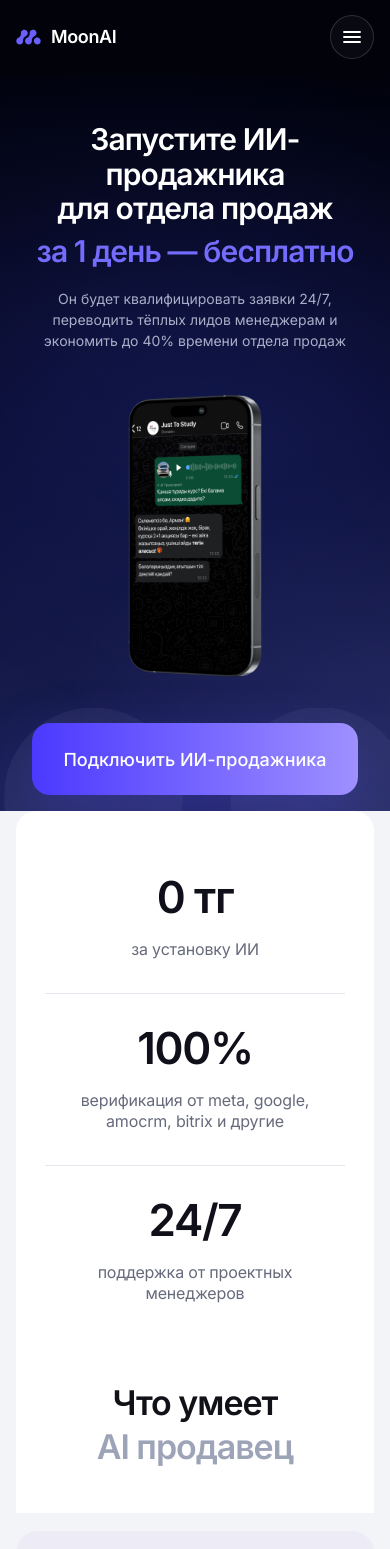
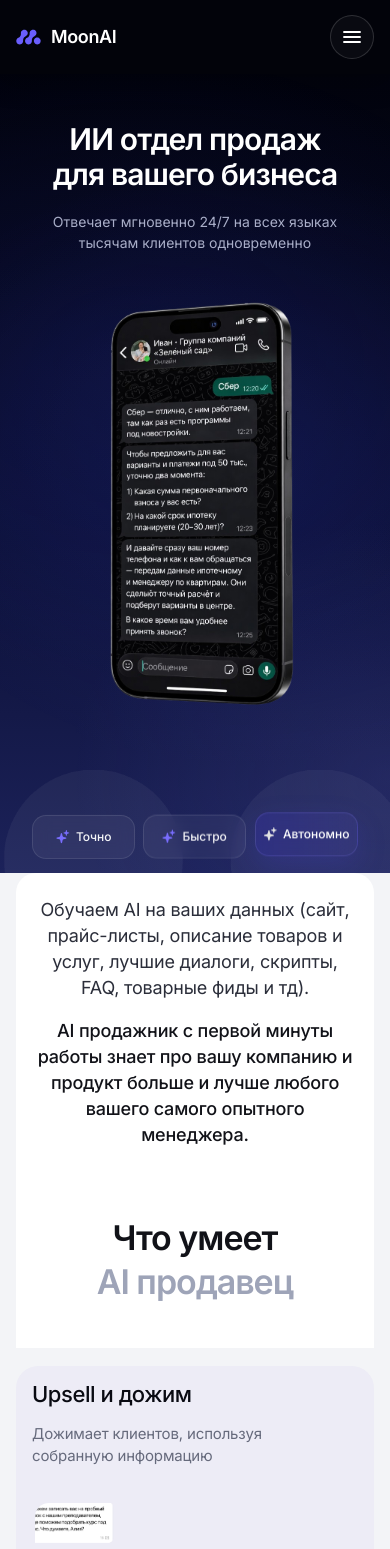
Before and after one commit to m1ke1994/ai, a Vue app: page / in a window 390 px wide. Shown: the top 1549 px of the page. Built offline with nearby package versions, Linux system fonts and the light colour scheme.

Commit message:
исправил херо блок под заказчика

```diff
--- a/src/components/HeroSection.vue
+++ b/src/components/HeroSection.vue
@@ -1,5 +1,25 @@
 <script setup>
-import HeroLogosStrip from '@/components/HeroLogosStrip.vue'
+
+// hiro.png tuning (size + offsets)
+const hiroMobileImageVars = {
+  '--hiro-mobile-w': '320px',
+  '--hiro-mobile-max-w': '86vw',
+  '--hiro-mobile-w-sm': '360px',
+  '--hiro-mobile-max-w-sm': '80vw',
+}
+
+const hiroDesktopImageVars = {
+  '--hiro-desktop-right': '50px',
+  '--hiro-desktop-bottom': '-100px',
+  '--hiro-desktop-w': '600px',
+  '--hiro-desktop-w-xl': '600px',
+  '--hiro-desktop-w-2xl': '600px',
+}
+
+const heroFloatingBadgesVars = {
+  '--hero-badges-left': '2%',
+  '--hero-badges-top': '49%',
+}
 </script>
 
 <template>
@@ -25,20 +45,27 @@ import HeroLogosStrip from '@/components/HeroLogosStrip.vue'
       aria-hidden="true"
       class="pointer-events-none absolute bottom-[-250px] left-1/2 z-[1] w-[88%] min-w-[620px] -translate-x-1/2 select-none opacity-5 sm:min-w-[760px]"
     />
+    <img
+      src="/hiro.png"
+      alt="Интерфейс переписки в мессенджере на смартфоне"
+      :style="hiroDesktopImageVars"
+      class="pointer-events-none absolute right-[var(--hiro-desktop-right)] bottom-[var(--hiro-desktop-bottom)] z-[5] hidden w-[var(--hiro-desktop-w)] max-w-full object-contain select-none lg:block xl:w-[var(--hiro-desktop-w-xl)] xl:max-w-none 2xl:w-[var(--hiro-desktop-w-2xl)]"
+      draggable="false"
+    />
 
     <!-- Контент -->
     <div class="relative z-10 mx-auto max-w-[1720px] px-4 sm:px-6 lg:px-10">
-      <!-- МОБИЛКА (как на скрине) -->
+      <!-- МОБИЛКА -->
       <div class="relative flex flex-col items-center pt-12 pb-28 text-center lg:hidden">
-        <h1 class="max-w-[360px] text-[30px] font-semibold leading-[1.15] tracking-[-0.03em] text-white sm:max-w-[400px] sm:text-[34px]">
-          <span class="block">Запустите ИИ-продажника</span>
-          <span class="block">для отдела продаж</span>
-          <span class="mt-2 block text-[#736CFF]">за 1 день — бесплатно</span>
+        <h1
+          class="max-w-[360px] text-[30px] font-semibold leading-[1.15] tracking-[-0.03em] text-white sm:max-w-[420px] sm:text-[34px]"
+        >
+          <span class="block">ИИ отдел продаж</span>
+          <span class="block">для вашего бизнеса</span>
         </h1>
 
-        <p class="mt-5 max-w-[340px] text-[14px] leading-[1.5] text-[#A9AEC8] sm:max-w-[380px] sm:text-[15px]">
-          Он будет квалифицировать заявки 24/7, переводить тёплых лидов менеджерам и
-          экономить до 40% времени отдела продаж
+        <p class="mt-5 max-w-[340px] text-[14px] leading-[1.5] text-[#A9AEC8] sm:max-w-[420px] sm:text-[15px]">
+          Отвечает мгновенно 24/7 на всех языках тысячам клиентов одновременно
         </p>
 
         <!-- телефон по центру -->
@@ -46,44 +73,80 @@ import HeroLogosStrip from '@/components/HeroLogosStrip.vue'
           <img
             src="/hiro.png"
             alt="Интерфейс переписки в мессенджере на смартфоне"
-            class="mx-auto w-[320px] max-w-[86vw] object-contain sm:w-[360px] sm:max-w-[80vw]"
+            :style="hiroMobileImageVars"
+            class="mx-auto w-[var(--hiro-mobile-w)] max-w-[var(--hiro-mobile-max-w)] object-contain sm:w-[var(--hiro-mobile-w-sm)] sm:max-w-[var(--hiro-mobile-max-w-sm)]"
             draggable="false"
           />
         </div>
 
-        <!-- большая кнопка внизу блока (как на скрине) -->
+        <!-- большая кнопка внизу блока -->
         <div class="absolute bottom-4 left-0 right-0 px-4">
-          <button
-            type="button"
-            class="mx-auto flex h-[72px] w-full max-w-[520px] items-center justify-center rounded-[18px]
-                   bg-[linear-gradient(90deg,#4B39FF_0%,#9E90FF_100%)]
-                   text-[18px] font-medium text-white
-                   shadow-[0_20px_60px_rgba(89,75,255,0.28)]
-                   transition active:scale-[0.99]"
+          <div class="mx-auto grid w-full max-w-[520px] grid-cols-3 gap-2 sm:gap-3">
+            <div
+              class="hero-soft-chip hero-soft-chip--1 flex h-[44px] items-center justify-center gap-1.5 rounded-[14px] border border-white/10 bg-white/5 px-2 text-center text-[12px] font-medium text-white/95 backdrop-blur sm:h-[48px] sm:gap-2 sm:rounded-[16px] sm:px-3 sm:text-[13px]"
             >
-            Подключить ИИ-продажника
-          </button>
+              <img src="/vecor.svg" alt="" class="h-3.5 w-3.5" aria-hidden="true" />
+              <span>&#1058;&#1086;&#1095;&#1085;&#1086;</span>
+            </div>
+
+            <div
+              class="hero-soft-chip hero-soft-chip--2 flex h-[44px] items-center justify-center gap-1.5 rounded-[14px] border border-white/10 bg-white/5 px-2 text-center text-[12px] font-medium text-white/95 backdrop-blur sm:h-[48px] sm:gap-2 sm:rounded-[16px] sm:px-3 sm:text-[13px]"
+            >
+              <img src="/vecor.svg" alt="" class="h-3.5 w-3.5" aria-hidden="true" />
+              <span>&#1041;&#1099;&#1089;&#1090;&#1088;&#1086;</span>
+            </div>
+
+            <div
+              class="hero-soft-chip hero-soft-chip--3 flex h-[44px] items-center justify-center gap-1.5 rounded-[14px] border border-[#8E84FF]/20 bg-[linear-gradient(90deg,rgba(75,57,255,0.18)_0%,rgba(125,108,255,0.10)_100%)] px-2 text-center text-[12px] font-medium text-white shadow-[0_10px_30px_rgba(89,75,255,0.16)] backdrop-blur sm:h-[48px] sm:gap-2 sm:rounded-[16px] sm:px-3 sm:text-[13px]"
+            >
+              <img src="/vecor.svg" alt="" class="h-3.5 w-3.5 brightness-200 saturate-0" aria-hidden="true" />
+              <span>&#1040;&#1074;&#1090;&#1086;&#1085;&#1086;&#1084;&#1085;&#1086;</span>
+            </div>
+          </div>
         </div>
       </div>
 
-      <!-- ДЕСКТОП (оставляем как сейчас) -->
-      <div class="hidden lg:grid lg:min-h-[680px] lg:grid-cols-[minmax(0,1.03fr)_minmax(0,0.97fr)] lg:items-start lg:gap-4 xl:min-h-[730px] xl:gap-6">
+      <!-- ДЕСКТОП -->
+      <div
+        class="hidden lg:grid lg:min-h-[680px] lg:grid-cols-[minmax(0,1.03fr)_minmax(0,0.97fr)] lg:items-start lg:gap-4 xl:min-h-[730px] xl:gap-6"
+      >
         <!-- левый блок -->
         <div class="relative pt-12 pb-32 xl:pt-20 xl:pb-40 2xl:pt-24 2xl:pb-44">
           <h1
             class="max-w-[620px] text-[48px] font-semibold leading-[1.12] tracking-[-0.03em] text-white xl:max-w-[790px] xl:text-[64px] 2xl:text-[72px]"
           >
-            <span class="block">Запустите ИИ-продажника</span>
-            <span class="mt-3 block">для отдела продаж</span>
-            <span class="mt-3 block text-[#736CFF]">за 1 день — бесплатно</span>
+            <span class="block">ИИ отдел продаж</span>
+            <span class="mt-3 block">для вашего бизнеса</span>
           </h1>
 
           <p class="mt-6 max-w-[520px] text-[18px] leading-[1.42] text-[#A9AEC8] xl:mt-8 xl:max-w-[650px] xl:text-[22px]">
-            Он будет квалифицировать заявки 24/7, переводить тёплых лидов менеджерам и
-            экономить до 40% времени отдела продаж
+            Отвечает мгновенно 24/7 на всех языках тысячам клиентов одновременно
           </p>
 
-          <button
+          <div class="mt-7 hidden max-w-[560px] flex-wrap gap-3 lg:flex xl:mt-8 xl:gap-4">
+            <div
+              class="hero-soft-chip hero-soft-chip--1 inline-flex items-center gap-2 rounded-[14px] border border-white/10 bg-white/5 px-4 py-2 text-[14px] font-medium text-white/95 backdrop-blur xl:rounded-[16px] xl:px-5 xl:py-2.5 xl:text-[16px]"
+            >
+              <img src="/vecor.svg" alt="" class="h-4 w-4" aria-hidden="true" />
+              <span>&#1058;&#1086;&#1095;&#1085;&#1086;</span>
+            </div>
+
+            <div
+              class="hero-soft-chip hero-soft-chip--2 inline-flex items-center gap-2 rounded-[14px] border border-white/10 bg-white/5 px-4 py-2 text-[14px] font-medium text-white/95 backdrop-blur xl:rounded-[16px] xl:px-5 xl:py-2.5 xl:text-[16px]"
+            >
+              <img src="/vecor.svg" alt="" class="h-4 w-4" aria-hidden="true" />
+              <span>&#1041;&#1099;&#1089;&#1090;&#1088;&#1086;</span>
+            </div>
+
+            <div
+              class="hero-soft-chip hero-soft-chip--3 inline-flex items-center gap-2 rounded-[14px] border border-[#8E84FF]/20 bg-[linear-gradient(90deg,rgba(75,57,255,0.18)_0%,rgba(125,108,255,0.10)_100%)] px-4 py-2 text-[14px] font-medium text-white shadow-[0_10px_30px_rgba(89,75,255,0.16)] backdrop-blur xl:rounded-[16px] xl:px-5 xl:py-2.5 xl:text-[16px]"
+            >
+              <img src="/vecor.svg" alt="" class="h-4 w-4 brightness-200 saturate-0" aria-hidden="true" />
+              <span>&#1040;&#1074;&#1090;&#1086;&#1085;&#1086;&#1084;&#1085;&#1086;</span>
+            </div>
+          </div>
+
+     <!--      <button
             type="button"
             class="mt-8 inline-flex min-h-[72px] items-center justify-center rounded-[20px]
                    bg-[linear-gradient(90deg,#4B39FF_0%,#9E90FF_100%)]
@@ -93,46 +156,107 @@ import HeroLogosStrip from '@/components/HeroLogosStrip.vue'
                    xl:mt-10 xl:min-h-[82px] xl:px-12 xl:text-[20px] xl:min-w-[410px]
                    hover:[background-image:none] hover:bg-white hover:text-black"
           >
-            Подключить ИИ-продажника
-          </button>
+            Подключить AI-отдел продаж
+          </button> -->
 
-          <!-- на мобилке логотипов нет (как на скрине) -->
-          <div class="mt-10">
-            <HeroLogosStrip />
-          </div>
         </div>
 
         <!-- правый блок -->
         <div class="relative flex min-h-[680px] flex-col justify-end self-end xl:min-h-[730px]">
           <div
-            class="absolute left-[14%] top-[37%] z-20 hidden items-center gap-2 rounded-[16px] border border-white/10 bg-[#2A2E58]/88 px-4 py-2.5 text-[16px] font-medium text-white shadow-[0_14px_36px_rgba(0,0,0,0.35)] backdrop-blur lg:flex xl:rounded-[18px] xl:px-5 xl:py-3 xl:text-[18px]"
+            :style="heroFloatingBadgesVars"
+            class="pointer-events-none absolute left-[var(--hero-badges-left)] top-[var(--hero-badges-top)] z-[6] hidden -translate-y-1/2 lg:flex lg:flex-col lg:gap-3 xl:gap-4"
+            aria-hidden="true"
           >
-            <img src="/vecor.svg" alt="" class="h-4 w-4" aria-hidden="true" />
-            <span>Точно</span>
+            <div
+              class="hero-float-badge hero-float-badge--1 ml-8 inline-flex w-fit items-center gap-3 whitespace-nowrap rounded-[16px] border border-white/10 bg-[#2A2E58]/88 px-4 py-2.5 text-[15px] font-medium text-white shadow-[0_14px_36px_rgba(0,0,0,0.35)] backdrop-blur xl:ml-12 xl:rounded-[18px] xl:px-5 xl:py-3 xl:text-[18px]"
+            >
+              <span class="grid h-6 w-6 place-items-center rounded-full border border-emerald-300/30 bg-emerald-300/10 text-[13px] text-emerald-300">&#10003;</span>
+              <span>&#1053;&#1077; &#1090;&#1077;&#1088;&#1103;&#1077;&#1090; &#1079;&#1072;&#1103;&#1074;&#1082;&#1080;</span>
             </div>
 
             <div
-            class="absolute left-[9%] top-[49%] z-20 hidden items-center gap-2 rounded-[16px] border border-white/10 bg-[#2A2E58]/88 px-4 py-2.5 text-[16px] font-medium text-white shadow-[0_14px_36px_rgba(0,0,0,0.35)] backdrop-blur lg:flex xl:rounded-[18px] xl:px-5 xl:py-3 xl:text-[18px]"
+              class="hero-float-badge hero-float-badge--2 inline-flex w-fit items-center gap-3 whitespace-nowrap rounded-[16px] border border-white/10 bg-[#2A2E58]/88 px-4 py-2.5 text-[15px] font-medium text-white shadow-[0_14px_36px_rgba(0,0,0,0.35)] backdrop-blur xl:rounded-[18px] xl:px-5 xl:py-3 xl:text-[18px]"
             >
-            <img src="/vecor.svg" alt="" class="h-4 w-4" aria-hidden="true" />
-            <span>Быстро</span>
+              <span class="grid h-6 w-6 place-items-center rounded-full border border-emerald-300/30 bg-emerald-300/10 text-[13px] text-emerald-300">&#10003;</span>
+              <span>&#1056;&#1072;&#1073;&#1086;&#1090;&#1072;&#1077;&#1090; 24/7</span>
             </div>
 
             <div
-            class="absolute left-[0%] top-[61%] z-20 hidden items-center gap-2 rounded-[18px] bg-[linear-gradient(90deg,#4B39FF_0%,#7D6CFF_100%)] px-5 py-3 text-[18px] font-medium text-white shadow-[0_20px_50px_rgba(89,75,255,0.42)] lg:flex xl:rounded-[20px] xl:px-6 xl:py-4 xl:text-[20px]"
+              class="hero-float-badge hero-float-badge--3 ml-4 inline-flex w-fit items-center gap-3 whitespace-nowrap rounded-[18px] border border-[#8E84FF]/30 bg-[linear-gradient(90deg,rgba(75,57,255,0.28)_0%,rgba(125,108,255,0.18)_100%)] px-5 py-3 text-[16px] font-medium text-white shadow-[0_20px_50px_rgba(89,75,255,0.28)] backdrop-blur xl:ml-8 xl:rounded-[20px] xl:px-6 xl:py-4 xl:text-[20px]"
             >
-            <img src="/vecor.svg" alt="" class="h-4 w-4 brightness-200 saturate-0" aria-hidden="true" />
-            <span>Автономно</span>
+              <span class="grid h-6 w-6 place-items-center rounded-full border border-emerald-300/35 bg-emerald-300/12 text-[13px] text-emerald-300">&#10003;</span>
+              <span>&#1048;&#1085;&#1090;&#1077;&#1075;&#1088;&#1072;&#1094;&#1080;&#1103; &#1089; CRM</span>
             </div>
-
-          <img
-            src="/hiro.png"
-            alt="Интерфейс переписки в мессенджере на смартфоне"
-            class="absolute bottom-0 right-0 z-[5] w-[620px] max-w-full object-contain xl:w-[780px] xl:max-w-none 2xl:w-[840px]"
-            draggable="false"
-          />
+          </div>
         </div>
       </div>
     </div>
   </section>
 </template>
+
+<style scoped>
+.hero-soft-chip {
+  animation: hero-chip-drift 7s ease-in-out infinite;
+  will-change: transform;
+}
+
+.hero-soft-chip--1 {
+  animation-delay: 0.15s;
+}
+
+.hero-soft-chip--2 {
+  animation-delay: 0.85s;
+}
+
+.hero-soft-chip--3 {
+  animation-delay: 1.55s;
+}
+
+.hero-float-badge {
+  animation: hero-badge-float 6s ease-in-out infinite;
+  will-change: transform;
+}
+
+.hero-float-badge--1 {
+  animation-delay: 0s;
+}
+
+.hero-float-badge--2 {
+  animation-delay: 1s;
+}
+
+.hero-float-badge--3 {
+  animation-delay: 2s;
+}
+
+@keyframes hero-badge-float {
+  0%,
+  100% {
+    transform: translate3d(0, 0, 0);
+  }
+  50% {
+    transform: translate3d(0, -8px, 0);
+  }
+}
+
+@keyframes hero-chip-drift {
+  0%,
+  100% {
+    transform: translate3d(0, 0, 0);
+  }
+  35% {
+    transform: translate3d(0, -3px, 0);
+  }
+  65% {
+    transform: translate3d(0, 2px, 0);
+  }
+}
+
+@media (prefers-reduced-motion: reduce) {
+  .hero-soft-chip,
+  .hero-float-badge {
+    animation: none;
+  }
+}
+</style>
--- a/src/components/WhatSellerCan.vue
+++ b/src/components/WhatSellerCan.vue
@@ -63,35 +63,16 @@ const features = [
       <div class="mx-auto w-full max-w-[1880px] px-4 sm:px-6 lg:px-10">
         <div class="relative overflow-hidden rounded-t-[20px] bg-white">
           <!-- Статы -->
-          <div class="px-4 pt-16 pb-8 sm:px-6 lg:px-0 lg:pt-[48px] lg:pb-[22px]">
-            <div class="grid grid-cols-1 gap-8 sm:gap-10 md:grid-cols-3 md:gap-0">
-              <div
-                v-for="(item, index) in stats"
-                :key="item.value"
-                class="relative px-0 text-center md:px-6 lg:px-[44px]"
-              >
-                <div
-                  v-if="index < stats.length - 1"
-                  class="absolute right-0 top-[4px] hidden h-[220px] w-px bg-[#E4E6EE] md:block lg:h-[258px]"
-                  aria-hidden="true"
-                />
+        <!-- Блок с описанием обучения AI -->
+<div class="px-4 pb-6 pt-6 text-center sm:px-6 lg:px-10 lg:pt-10 lg:pb-10">
+  <p class="mx-auto max-w-[980px] text-[18px] leading-[1.45] tracking-[-0.01em] text-[#2B2E3A] sm:text-[20px] lg:text-[26px] lg:leading-[1.4]">
+    Обучаем AI на ваших данных (сайт, прайс-листы, описание товаров и услуг, лучшие диалоги, скрипты, FAQ, товарные фиды и тд).
+  </p>
 
-                <p class="text-[44px] font-semibold leading-none tracking-[-0.03em] text-[#10101A] sm:text-[54px] lg:text-[70px]">
-                  {{ item.value }}
-                </p>
-
-                <p class="mt-5 whitespace-pre-line text-[16px] leading-[1.35] tracking-[-0.01em] text-[#666A7B] sm:text-[18px] lg:mt-8 lg:text-[24px] lg:leading-[1.28]">
-                  {{ item.text }}
-                </p>
-
-                <div
-                  v-if="index < stats.length - 1"
-                  class="mx-auto mt-8 h-px w-[92%] bg-[#E4E6EE] md:hidden"
-                  aria-hidden="true"
-                />
-              </div>
-            </div>
-          </div>
+  <p class="mx-auto mt-4 max-w-[980px] text-[18px] font-medium leading-[1.45] tracking-[-0.01em] text-[#111218] sm:text-[20px] lg:text-[26px] lg:leading-[1.4]">
+    AI продажник с первой минуты работы знает про вашу компанию и продукт больше и лучше любого вашего самого опытного менеджера.
+  </p>
+</div>
 
           <!-- Увеличили расстояние между статами и заголовком -->
           <div class="px-4 pb-12 pt-12 text-center sm:px-6 sm:pt-16 lg:px-10 lg:pt-20 lg:pb-14">
```
Also changed, not shown: public/hiro.png. Lines whose indentation alone changed are shown as unchanged.
